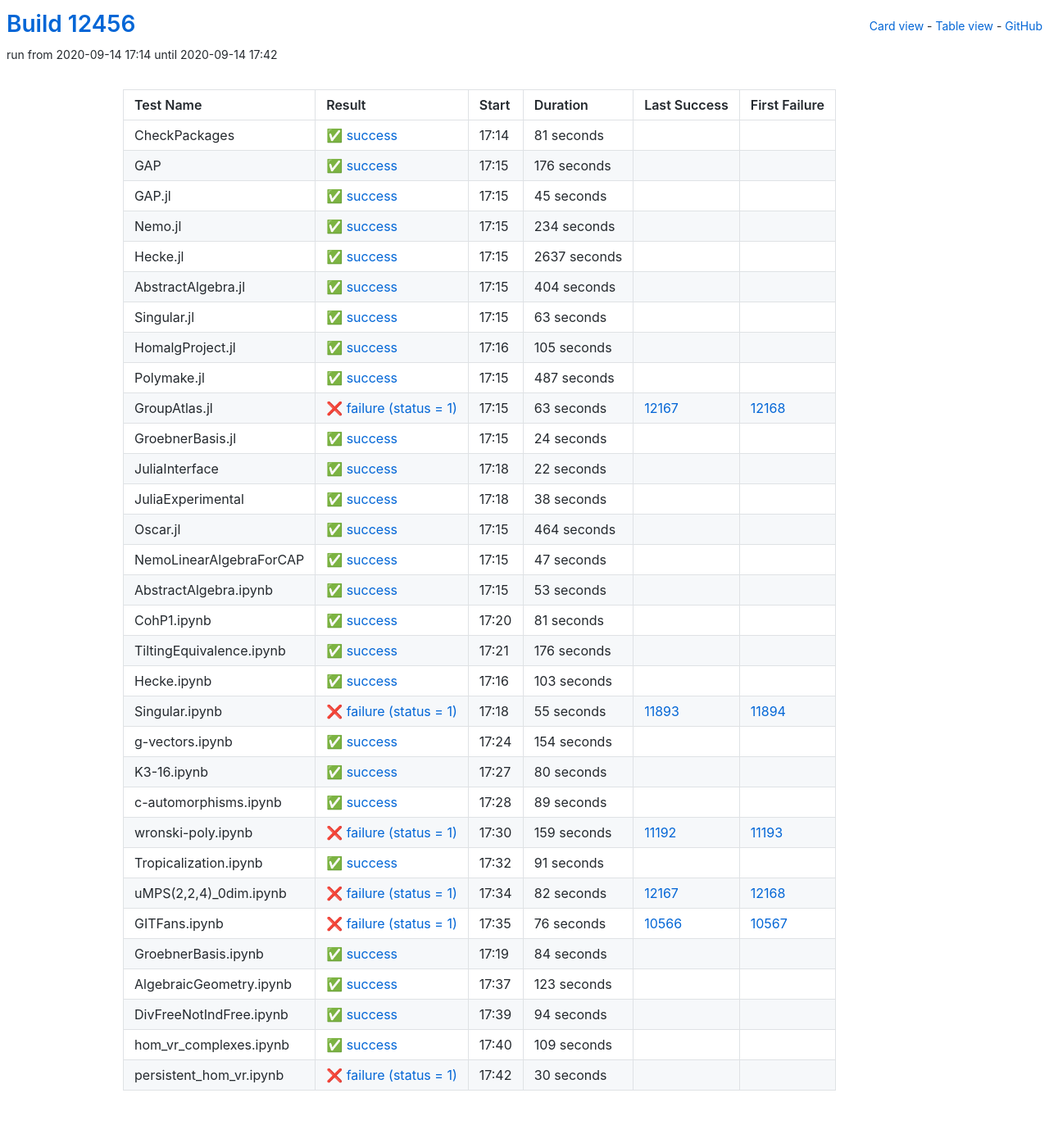
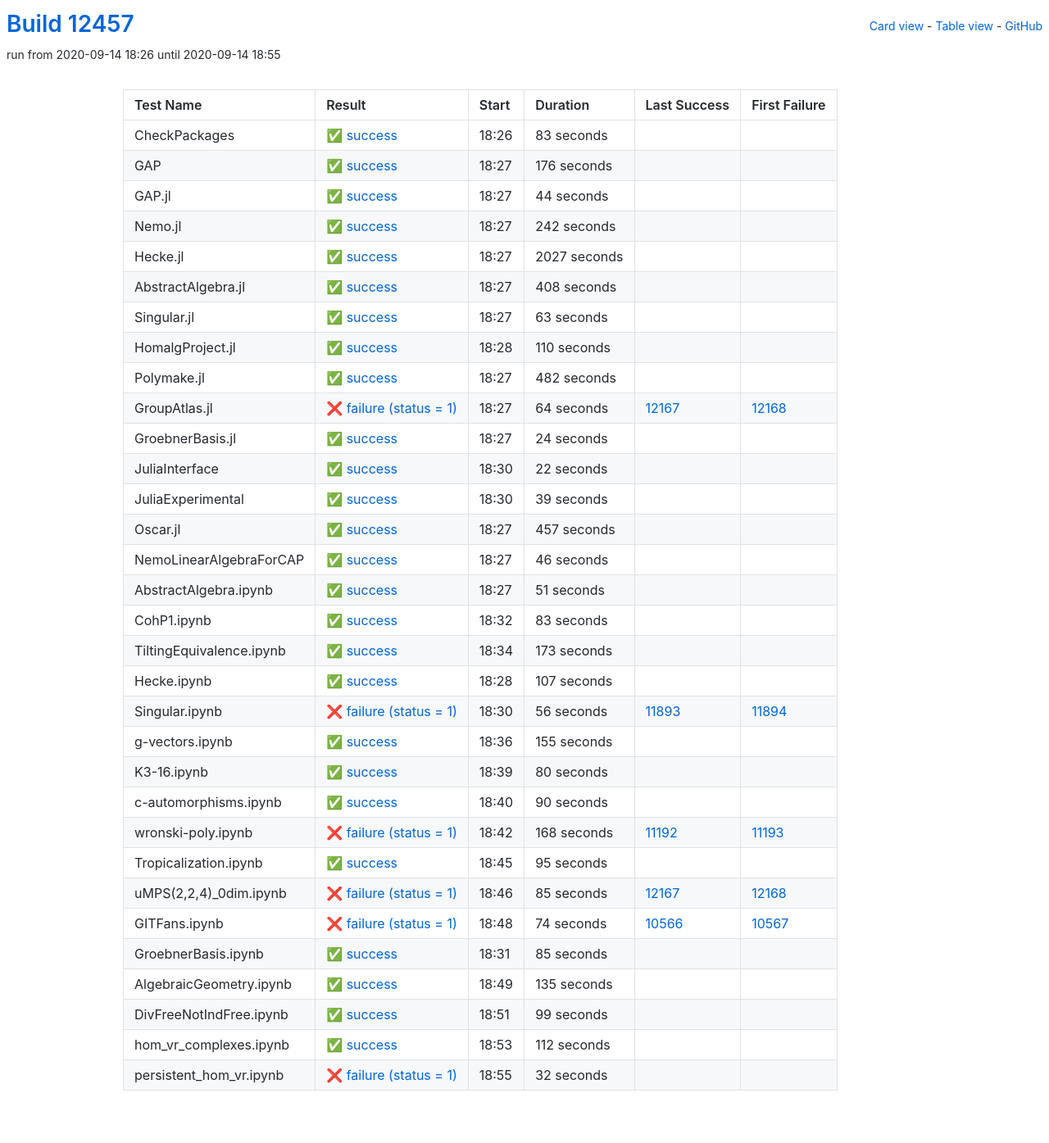
Before and after one commit to oscar-system/oscar-ci-status, a Jekyll site: the page built from table.html, in a window 1280 px wide. Shown: the whole page at 82% size. Built offline with Jekyll 4.4.1, drawn with Linux system fonts in a browser that asks for light colours.

Commit message:
Build #12457

```diff
--- a/_data/ci.yml
+++ b/_data/ci.yml
@@ -1,6 +1,6 @@
 ---
-build: 12456
-build_url: https://oscarci.mathematik.uni-kl.de/job/oscar/12456/
+build: 12457
+build_url: https://oscarci.mathematik.uni-kl.de/job/oscar/12457/
 job: oscar
 organization: oscar-system
 repo: oscar-ci-status
@@ -8,20 +8,20 @@
 tests:
 - name: CheckPackages
   id: checkpackages
-  log: https://oscarci.mathematik.uni-kl.de/job/oscar/12456/artifact/logs/build-12456/CheckPackages.log
-  start: 2020-09-14 17:14
+  log: https://oscarci.mathematik.uni-kl.de/job/oscar/12457/artifact/logs/build-12457/CheckPackages.log
+  start: 2020-09-14 18:26
   success: true
   exitcode: 0
   status: success
-  duration: 81
+  duration: 83
   last_success: false
   last_success_url:
   first_failure: false
   first_failure_url:
 - name: GAP
   id: gap
-  log: https://oscarci.mathematik.uni-kl.de/job/oscar/12456/artifact/logs/build-12456/GAP.log
-  start: 2020-09-14 17:15
+  log: https://oscarci.mathematik.uni-kl.de/job/oscar/12457/artifact/logs/build-12457/GAP.log
+  start: 2020-09-14 18:27
   success: true
   exitcode: 0
   status: success
@@ -32,56 +32,56 @@
   first_failure_url:
 - name: GAP.jl
   id: gap-jl
-  log: https://oscarci.mathematik.uni-kl.de/job/oscar/12456/artifact/logs/build-12456/GAP.jl.log
-  start: 2020-09-14 17:15
+  log: https://oscarci.mathematik.uni-kl.de/job/oscar/12457/artifact/logs/build-12457/GAP.jl.log
+  start: 2020-09-14 18:27
   success: true
   exitcode: 0
   status: success
-  duration: 45
+  duration: 44
   last_success: false
   last_success_url:
   first_failure: false
   first_failure_url:
 - name: Nemo.jl
   id: nemo-jl
-  log: https://oscarci.mathematik.uni-kl.de/job/oscar/12456/artifact/logs/build-12456/Nemo.jl.log
-  start: 2020-09-14 17:15
+  log: https://oscarci.mathematik.uni-kl.de/job/oscar/12457/artifact/logs/build-12457/Nemo.jl.log
+  start: 2020-09-14 18:27
   success: true
   exitcode: 0
   status: success
-  duration: 234
+  duration: 242
   last_success: false
   last_success_url:
   first_failure: false
   first_failure_url:
 - name: Hecke.jl
   id: hecke-jl
-  log: https://oscarci.mathematik.uni-kl.de/job/oscar/12456/artifact/logs/build-12456/Hecke.jl.log
-  start: 2020-09-14 17:15
+  log: https://oscarci.mathematik.uni-kl.de/job/oscar/12457/artifact/logs/build-12457/Hecke.jl.log
+  start: 2020-09-14 18:27
   success: true
   exitcode: 0
   status: success
-  duration: 2637
+  duration: 2027
   last_success: false
   last_success_url:
   first_failure: false
   first_failure_url:
 - name: AbstractAlgebra.jl
   id: abstractalgebra-jl
-  log: https://oscarci.mathematik.uni-kl.de/job/oscar/12456/artifact/logs/build-12456/AbstractAlgebra.jl.log
-  start: 2020-09-14 17:15
+  log: https://oscarci.mathematik.uni-kl.de/job/oscar/12457/artifact/logs/build-12457/AbstractAlgebra.jl.log
+  start: 2020-09-14 18:27
   success: true
   exitcode: 0
   status: success
-  duration: 404
+  duration: 408
   last_success: false
   last_success_url:
   first_failure: false
   first_failure_url:
 - name: Singular.jl
   id: singular-jl
-  log: https://oscarci.mathematik.uni-kl.de/job/oscar/12456/artifact/logs/build-12456/Singular.jl.log
-  start: 2020-09-14 17:15
+  log: https://oscarci.mathematik.uni-kl.de/job/oscar/12457/artifact/logs/build-12457/Singular.jl.log
+  start: 2020-09-14 18:27
   success: true
   exitcode: 0
   status: success
@@ -92,44 +92,44 @@
   first_failure_url:
 - name: HomalgProject.jl
   id: homalgproject-jl
-  log: https://oscarci.mathematik.uni-kl.de/job/oscar/12456/artifact/logs/build-12456/HomalgProject.jl.log
-  start: 2020-09-14 17:16
+  log: https://oscarci.mathematik.uni-kl.de/job/oscar/12457/artifact/logs/build-12457/HomalgProject.jl.log
+  start: 2020-09-14 18:28
   success: true
   exitcode: 0
   status: success
-  duration: 105
+  duration: 110
   last_success: false
   last_success_url:
   first_failure: false
   first_failure_url:
 - name: Polymake.jl
   id: polymake-jl
-  log: https://oscarci.mathematik.uni-kl.de/job/oscar/12456/artifact/logs/build-12456/Polymake.jl.log
-  start: 2020-09-14 17:15
+  log: https://oscarci.mathematik.uni-kl.de/job/oscar/12457/artifact/logs/build-12457/Polymake.jl.log
+  start: 2020-09-14 18:27
   success: true
   exitcode: 0
   status: success
-  duration: 487
+  duration: 482
   last_success: false
   last_success_url:
   first_failure: false
   first_failure_url:
 - name: GroupAtlas.jl
   id: groupatlas-jl
-  log: https://oscarci.mathematik.uni-kl.de/job/oscar/12456/artifact/logs/build-12456/GroupAtlas.jl.log
-  start: 2020-09-14 17:15
+  log: https://oscarci.mathematik.uni-kl.de/job/oscar/12457/artifact/logs/build-12457/GroupAtlas.jl.log
+  start: 2020-09-14 18:27
   success: false
   exitcode: 1
   status: failure
-  duration: 63
+  duration: 64
   last_success: 12167
   last_success_url: https://oscarci.mathematik.uni-kl.de/job/oscar/12167/
   first_failure: 12168
   first_failure_url: https://oscarci.mathematik.uni-kl.de/job/oscar/12168/
 - name: GroebnerBasis.jl
   id: groebnerbasis-jl
-  log: https://oscarci.mathematik.uni-kl.de/job/oscar/12456/artifact/logs/build-12456/GroebnerBasis.jl.log
-  start: 2020-09-14 17:15
+  log: https://oscarci.mathematik.uni-kl.de/job/oscar/12457/artifact/logs/build-12457/GroebnerBasis.jl.log
+  start: 2020-09-14 18:27
   success: true
   exitcode: 0
   status: success
@@ -140,8 +140,8 @@
   first_failure_url:
 - name: JuliaInterface
   id: juliainterface
-  log: https://oscarci.mathematik.uni-kl.de/job/oscar/12456/artifact/logs/build-12456/JuliaInterface.log
-  start: 2020-09-14 17:18
+  log: https://oscarci.mathematik.uni-kl.de/job/oscar/12457/artifact/logs/build-12457/JuliaInterface.log
+  start: 2020-09-14 18:30
   success: true
   exitcode: 0
   status: success
@@ -152,116 +152,116 @@
   first_failure_url:
 - name: JuliaExperimental
   id: juliaexperimental
-  log: https://oscarci.mathematik.uni-kl.de/job/oscar/12456/artifact/logs/build-12456/JuliaExperimental.log
-  start: 2020-09-14 17:18
+  log: https://oscarci.mathematik.uni-kl.de/job/oscar/12457/artifact/logs/build-12457/JuliaExperimental.log
+  start: 2020-09-14 18:30
   success: true
   exitcode: 0
   status: success
-  duration: 38
+  duration: 39
   last_success: false
   last_success_url:
   first_failure: false
   first_failure_url:
 - name: Oscar.jl
   id: oscar-jl
-  log: https://oscarci.mathematik.uni-kl.de/job/oscar/12456/artifact/logs/build-12456/Oscar.jl.log
-  start: 2020-09-14 17:15
+  log: https://oscarci.mathematik.uni-kl.de/job/oscar/12457/artifact/logs/build-12457/Oscar.jl.log
+  start: 2020-09-14 18:27
   success: true
   exitcode: 0
   status: success
-  duration: 464
+  duration: 457
   last_success: false
   last_success_url:
   first_failure: false
   first_failure_url:
 - name: NemoLinearAlgebraForCAP
   id: nemolinearalgebraforcap
-  log: https://oscarci.mathematik.uni-kl.de/job/oscar/12456/artifact/logs/build-12456/NemoLinearAlgebraForCAP.log
-  start: 2020-09-14 17:15
+  log: https://oscarci.mathematik.uni-kl.de/job/oscar/12457/artifact/logs/build-12457/NemoLinearAlgebraForCAP.log
+  start: 2020-09-14 18:27
   success: true
   exitcode: 0
   status: success
-  duration: 47
+  duration: 46
   last_success: false
   last_success_url:
   first_failure: false
   first_failure_url:
 - name: AbstractAlgebra.ipynb
   id: abstractalgebra-ipynb
-  log: https://oscarci.mathematik.uni-kl.de/job/oscar/12456/artifact/logs/build-12456/AbstractAlgebra.ipynb.log
-  start: 2020-09-14 17:15
+  log: https://oscarci.mathematik.uni-kl.de/job/oscar/12457/artifact/logs/build-12457/AbstractAlgebra.ipynb.log
+  start: 2020-09-14 18:27
   success: true
   exitcode: 0
   status: success
-  duration: 53
+  duration: 51
   last_success: false
   last_success_url:
   first_failure: false
   first_failure_url:
 - name: CohP1.ipynb
   id: cohp1-ipynb
-  log: https://oscarci.mathematik.uni-kl.de/job/oscar/12456/artifact/logs/build-12456/CohP1.ipynb.log
-  start: 2020-09-14 17:20
+  log: https://oscarci.mathematik.uni-kl.de/job/oscar/12457/artifact/logs/build-12457/CohP1.ipynb.log
+  start: 2020-09-14 18:32
   success: true
   exitcode: 0
   status: success
-  duration: 81
+  duration: 83
   last_success: false
   last_success_url:
   first_failure: false
   first_failure_url:
 - name: TiltingEquivalence.ipynb
   id: tiltingequivalence-ipynb
-  log: https://oscarci.mathematik.uni-kl.de/job/oscar/12456/artifact/logs/build-12456/TiltingEquivalence.ipynb.log
-  start: 2020-09-14 17:21
+  log: https://oscarci.mathematik.uni-kl.de/job/oscar/12457/artifact/logs/build-12457/TiltingEquivalence.ipynb.log
+  start: 2020-09-14 18:34
   success: true
   exitcode: 0
   status: success
-  duration: 176
+  duration: 173
   last_success: false
   last_success_url:
   first_failure: false
   first_failure_url:
 - name: Hecke.ipynb
   id: hecke-ipynb
-  log: https://oscarci.mathematik.uni-kl.de/job/oscar/12456/artifact/logs/build-12456/Hecke.ipynb.log
-  start: 2020-09-14 17:16
+  log: https://oscarci.mathematik.uni-kl.de/job/oscar/12457/artifact/logs/build-12457/Hecke.ipynb.log
+  start: 2020-09-14 18:28
   success: true
   exitcode: 0
   status: success
-  duration: 103
+  duration: 107
   last_success: false
   last_success_url:
   first_failure: false
   first_failure_url:
 - name: Singular.ipynb
   id: singular-ipynb
-  log: https://oscarci.mathematik.uni-kl.de/job/oscar/12456/artifact/logs/build-12456/Singular.ipynb.log
-  start: 2020-09-14 17:18
+  log: https://oscarci.mathematik.uni-kl.de/job/oscar/12457/artifact/logs/build-12457/Singular.ipynb.log
+  start: 2020-09-14 18:30
   success: false
   exitcode: 1
   status: failure
-  duration: 55
+  duration: 56
   last_success: 11893
   last_success_url: https://oscarci.mathematik.uni-kl.de/job/oscar/11893/
   first_failure: 11894
   first_failure_url: https://oscarci.mathematik.uni-kl.de/job/oscar/11894/
 - name: g-vectors.ipynb
   id: g-vectors-ipynb
-  log: https://oscarci.mathematik.uni-kl.de/job/oscar/12456/artifact/logs/build-12456/g-vectors.ipynb.log
-  start: 2020-09-14 17:24
+  log: https://oscarci.mathematik.uni-kl.de/job/oscar/12457/artifact/logs/build-12457/g-vectors.ipynb.log
+  start: 2020-09-14 18:36
   success: true
   exitcode: 0
   status: success
-  duration: 154
+  duration: 155
   last_success: false
   last_success_url:
   first_failure: false
   first_failure_url:
 - name: K3-16.ipynb
   id: k3-16-ipynb
-  log: https://oscarci.mathematik.uni-kl.de/job/oscar/12456/artifact/logs/build-12456/K3-16.ipynb.log
-  start: 2020-09-14 17:27
+  log: https://oscarci.mathematik.uni-kl.de/job/oscar/12457/artifact/logs/build-12457/K3-16.ipynb.log
+  start: 2020-09-14 18:39
   success: true
   exitcode: 0
   status: success
@@ -272,120 +272,120 @@
   first_failure_url:
 - name: c-automorphisms.ipynb
   id: c-automorphisms-ipynb
-  log: https://oscarci.mathematik.uni-kl.de/job/oscar/12456/artifact/logs/build-12456/c-automorphisms.ipynb.log
-  start: 2020-09-14 17:28
+  log: https://oscarci.mathematik.uni-kl.de/job/oscar/12457/artifact/logs/build-12457/c-automorphisms.ipynb.log
+  start: 2020-09-14 18:40
   success: true
   exitcode: 0
   status: success
-  duration: 89
+  duration: 90
   last_success: false
   last_success_url:
   first_failure: false
   first_failure_url:
 - name: wronski-poly.ipynb
   id: wronski-poly-ipynb
-  log: https://oscarci.mathematik.uni-kl.de/job/oscar/12456/artifact/logs/build-12456/wronski-poly.ipynb.log
-  start: 2020-09-14 17:30
+  log: https://oscarci.mathematik.uni-kl.de/job/oscar/12457/artifact/logs/build-12457/wronski-poly.ipynb.log
+  start: 2020-09-14 18:42
   success: false
   exitcode: 1
   status: failure
-  duration: 159
+  duration: 168
   last_success: 11192
   last_success_url: https://oscarci.mathematik.uni-kl.de/job/oscar/11192/
   first_failure: 11193
   first_failure_url: https://oscarci.mathematik.uni-kl.de/job/oscar/11193/
 - name: Tropicalization.ipynb
   id: tropicalization-ipynb
-  log: https://oscarci.mathematik.uni-kl.de/job/oscar/12456/artifact/logs/build-12456/Tropicalization.ipynb.log
-  start: 2020-09-14 17:32
+  log: https://oscarci.mathematik.uni-kl.de/job/oscar/12457/artifact/logs/build-12457/Tropicalization.ipynb.log
+  start: 2020-09-14 18:45
   success: true
   exitcode: 0
   status: success
-  duration: 91
+  duration: 95
   last_success: false
   last_success_url:
   first_failure: false
   first_failure_url:
 - name: uMPS(2,2,4)_0dim.ipynb
   id: umps-2-2-4-0dim-ipynb
-  log: https://oscarci.mathematik.uni-kl.de/job/oscar/12456/artifact/logs/build-12456/uMPS-2-2-4-_0dim.ipynb.log
-  start: 2020-09-14 17:34
+  log: https://oscarci.mathematik.uni-kl.de/job/oscar/12457/artifact/logs/build-12457/uMPS-2-2-4-_0dim.ipynb.log
+  start: 2020-09-14 18:46
   success: false
   exitcode: 1
   status: failure
-  duration: 82
+  duration: 85
   last_success: 12167
   last_success_url: https://oscarci.mathematik.uni-kl.de/job/oscar/12167/
   first_failure: 12168
   first_failure_url: https://oscarci.mathematik.uni-kl.de/job/oscar/12168/
 - name: GITFans.ipynb
   id: gitfans-ipynb
-  log: https://oscarci.mathematik.uni-kl.de/job/oscar/12456/artifact/logs/build-12456/GITFans.ipynb.log
-  start: 2020-09-14 17:35
+  log: https://oscarci.mathematik.uni-kl.de/job/oscar/12457/artifact/logs/build-12457/GITFans.ipynb.log
+  start: 2020-09-14 18:48
   success: false
   exitcode: 1
   status: failure
-  duration: 76
+  duration: 74
   last_success: 10566
   last_success_url: https://oscarci.mathematik.uni-kl.de/job/oscar/10566/
   first_failure: 10567
   first_failure_url: https://oscarci.mathematik.uni-kl.de/job/oscar/10567/
 - name: GroebnerBasis.ipynb
   id: groebnerbasis-ipynb
-  log: https://oscarci.mathematik.uni-kl.de/job/oscar/12456/artifact/logs/build-12456/GroebnerBasis.ipynb.log
-  start: 2020-09-14 17:19
+  log: https://oscarci.mathematik.uni-kl.de/job/oscar/12457/artifact/logs/build-12457/GroebnerBasis.ipynb.log
+  start: 2020-09-14 18:31
   success: true
   exitcode: 0
   status: success
-  duration: 84
+  duration: 85
   last_success: false
   last_success_url:
   first_failure: false
   first_failure_url:
 - name: AlgebraicGeometry.ipynb
   id: algebraicgeometry-ipynb
-  log: https://oscarci.mathematik.uni-kl.de/job/oscar/12456/artifact/logs/build-12456/AlgebraicGeometry.ipynb.log
-  start: 2020-09-14 17:37
+  log: https://oscarci.mathematik.uni-kl.de/job/oscar/12457/artifact/logs/build-12457/AlgebraicGeometry.ipynb.log
+  start: 2020-09-14 18:49
   success: true
   exitcode: 0
   status: success
-  duration: 123
+  duration: 135
   last_success: false
   last_success_url:
   first_failure: false
   first_failure_url:
 - name: DivFreeNotIndFree.ipynb
   id: divfreenotindfree-ipynb
-  log: https://oscarci.mathematik.uni-kl.de/job/oscar/12456/artifact/logs/build-12456/DivFreeNotIndFree.ipynb.log
-  start: 2020-09-14 17:39
+  log: https://oscarci.mathematik.uni-kl.de/job/oscar/12457/artifact/logs/build-12457/DivFreeNotIndFree.ipynb.log
+  start: 2020-09-14 18:51
   success: true
   exitcode: 0
   status: success
-  duration: 94
+  duration: 99
   last_success: false
   last_success_url:
   first_failure: false
   first_failure_url:
 - name: hom_vr_complexes.ipynb
   id: hom-vr-complexes-ipynb
-  log: https://oscarci.mathematik.uni-kl.de/job/oscar/12456/artifact/logs/build-12456/hom_vr_complexes.ipynb.log
-  start: 2020-09-14 17:40
+  log: https://oscarci.mathematik.uni-kl.de/job/oscar/12457/artifact/logs/build-12457/hom_vr_complexes.ipynb.log
+  start: 2020-09-14 18:53
   success: true
   exitcode: 0
   status: success
-  duration: 109
+  duration: 112
   last_success: false
   last_success_url:
   first_failure: false
   first_failure_url:
 - name: persistent_hom_vr.ipynb
   id: persistent-hom-vr-ipynb
-  log: https://oscarci.mathematik.uni-kl.de/job/oscar/12456/artifact/logs/build-12456/persistent_hom_vr.ipynb.log
-  start: 2020-09-14 17:42
+  log: https://oscarci.mathematik.uni-kl.de/job/oscar/12457/artifact/logs/build-12457/persistent_hom_vr.ipynb.log
+  start: 2020-09-14 18:55
   success: false
   exitcode: 1
   status: failure
-  duration: 30
+  duration: 32
   last_success: false
   last_success_url:
   first_failure: false
```
Also changed, not shown: README.md.
